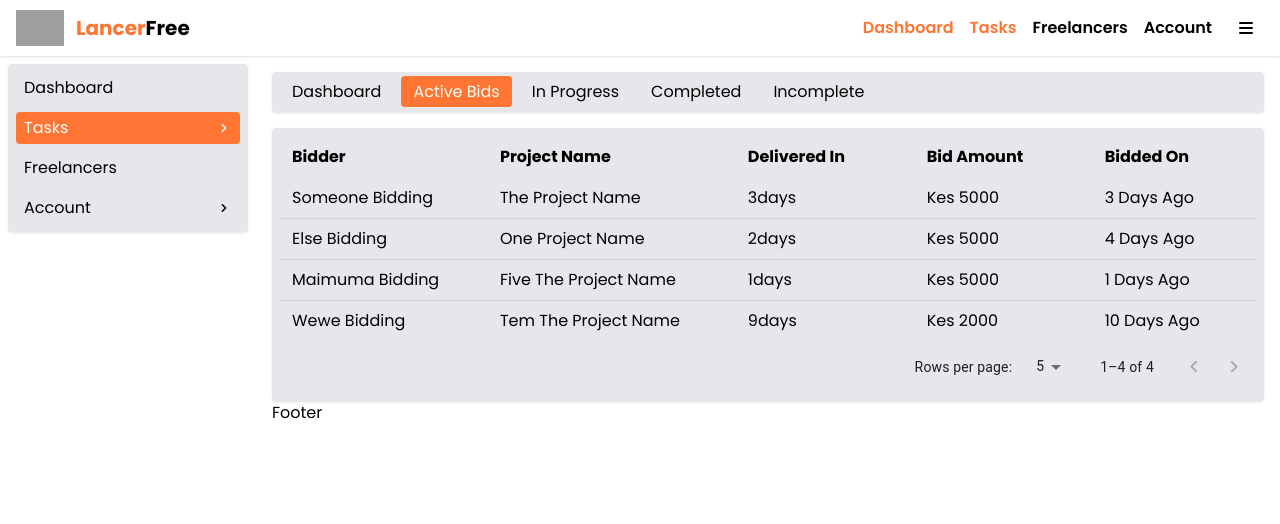
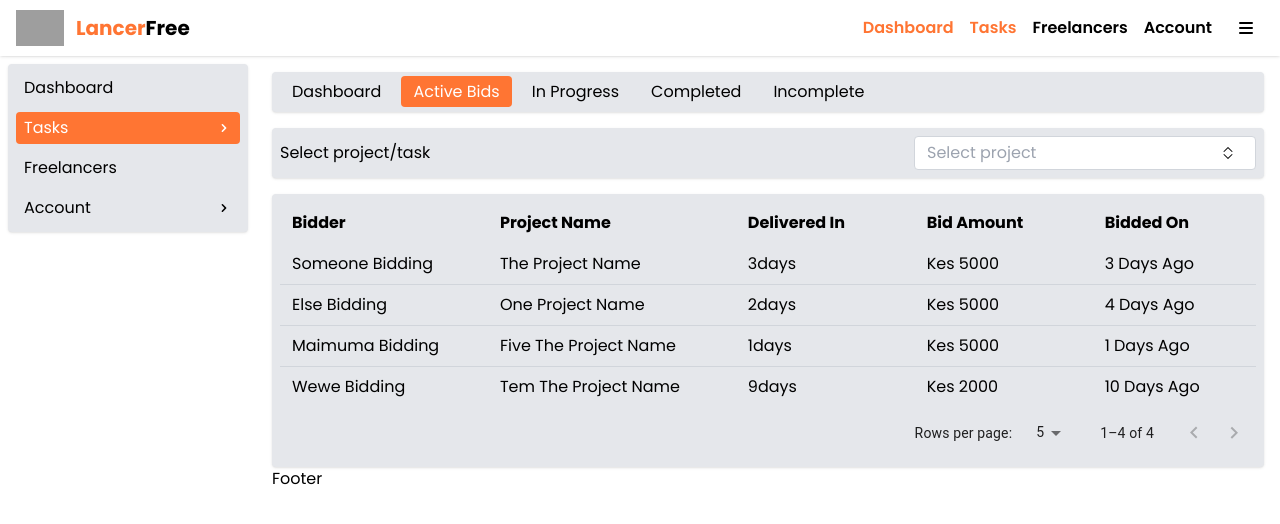
Before and after one commit to chmodx5/free-lance, a React app in the folder frontend/: page /client/tasks/activebids in a window 1280 px wide. Shown: the top 524 px of the page. Built offline with nearby package versions, Linux system fonts and the light colour scheme; grey boxes are pictures that could not be loaded; the HTML template or start-up script is replaced by a standard one.

Commit message:
completed the auto complete on client activebids

```diff
--- a/frontend/package.json
+++ b/frontend/package.json
@@ -22,7 +22,7 @@
     "moment": "^2.29.4",
     "react": "^18.2.0",
     "react-dom": "^18.2.0",
-    "react-icons": "^4.4.0",
+    "react-icons": "^4.6.0",
     "react-redux": "^8.0.4",
     "react-router-dom": "^6.3.0",
     "yup": "^0.32.11"
--- a/frontend/src/pages/client/tasks/ClientActiveBids.jsx
+++ b/frontend/src/pages/client/tasks/ClientActiveBids.jsx
@@ -1,9 +1,68 @@
-import { AppTable } from "./../../../components/shared";
+import { useState } from "react";
+import { AppTable, Card, FormInput } from "./../../../components/shared";
+import { Combobox } from "@headlessui/react";
+import { BsChevronExpand } from "react-icons/bs";
 
+const values = [
+  "Durward Reynolds",
+  "Kenton Towne",
+  "Therese Wunsch",
+  "Benedict Kessler",
+  "Katelyn Rohan",
+];
 const ClientActiveBids = () => {
+  const [selectedValue, setSelectedValue] = useState(null);
+  const [query, setQuery] = useState("");
+
+  const filteredPeople =
+    query === ""
+      ? values
+      : values.filter((person) => {
+          return person.toLowerCase().includes(query.toLowerCase());
+        });
   return (
-    <div>
+    <div className="grid gap-4">
       {/* add a field to select the project someone that someone wants to view bids for */}
+      <Card className={"flex space-x-4 justify-between items-center"}>
+        <p>Select project/task</p>
+        {/* autocomplete */}
+        <div>
+          <Combobox value={selectedValue} onChange={setSelectedValue}>
+            <div className="relative">
+              <div className="relative">
+                <Combobox.Button className="absolute right-3 top-1/2 bottom-1/2 flex items-center pr-2 bg-red-700">
+                  <BsChevronExpand />
+                </Combobox.Button>
+                <Combobox.Input
+                  placeholder="Select project"
+                  className={
+                    "rounded border border-gray-300 px-3 py-1 focus:outline focus:outline-1 focus:border-secondary focus: outline-secondary"
+                  }
+                  onChange={(event) => setQuery(event.target.value)}
+                />
+              </div>
+              <Combobox.Options
+                className={
+                  "absolute w-full z-50  py-1 px-1 bg-white rounded mt-1 divide-y shadow hover:shadow-lg"
+                }
+              >
+                {filteredPeople.map((item) => (
+                  <Combobox.Option
+                    className={
+                      "hover:bg-secondary px-3 py-1 rounded hover:text-white hover:cursor-pointer"
+                    }
+                    key={item}
+                    value={item}
+                  >
+                    {item}
+                  </Combobox.Option>
+                ))}
+              </Combobox.Options>
+            </div>
+          </Combobox>
+        </div>
+      </Card>
+
       <AppTable
         table_headers={[
           {
```
Also changed, not shown: 1 other file (tests, documents, lock files or other folders).
